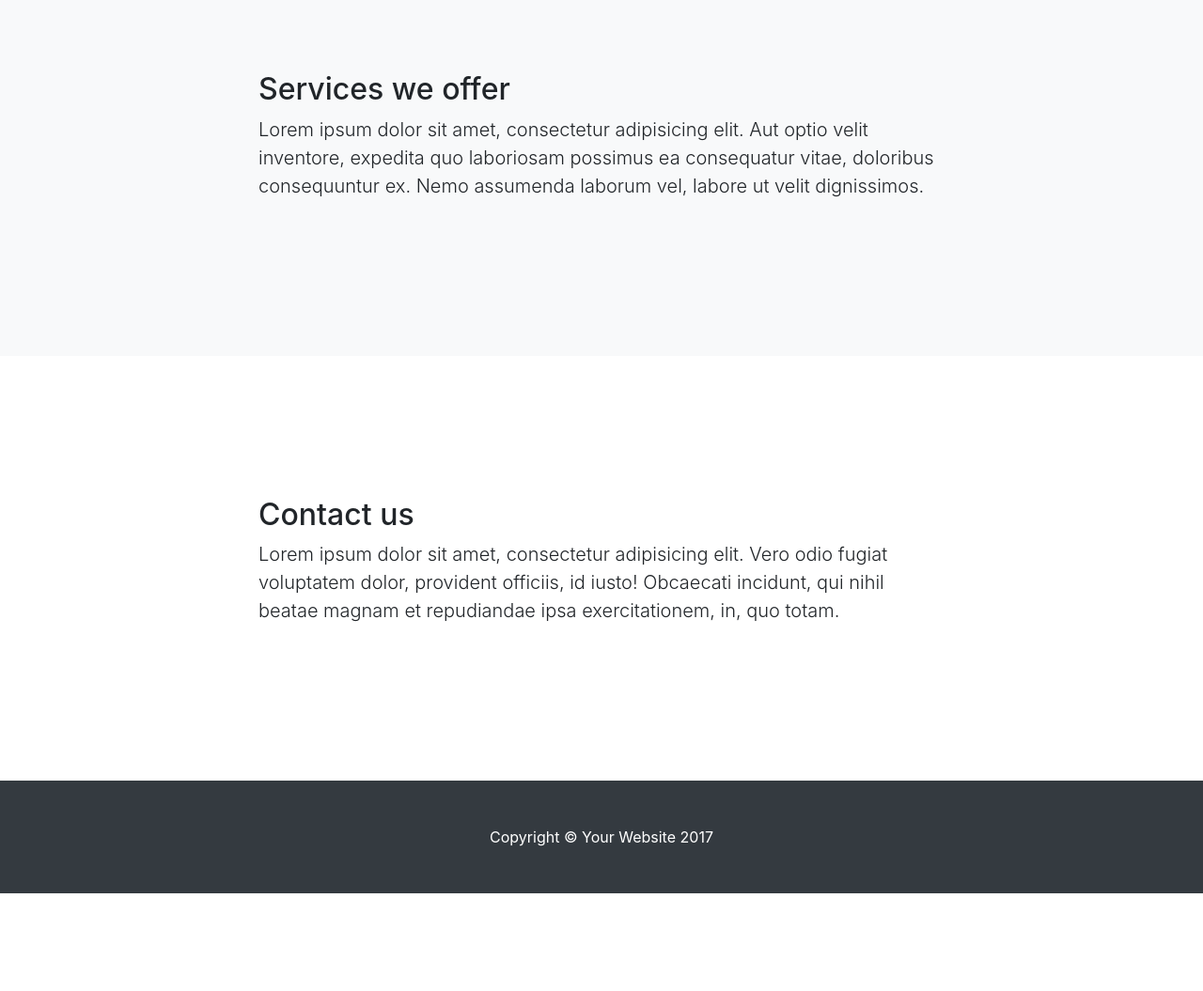
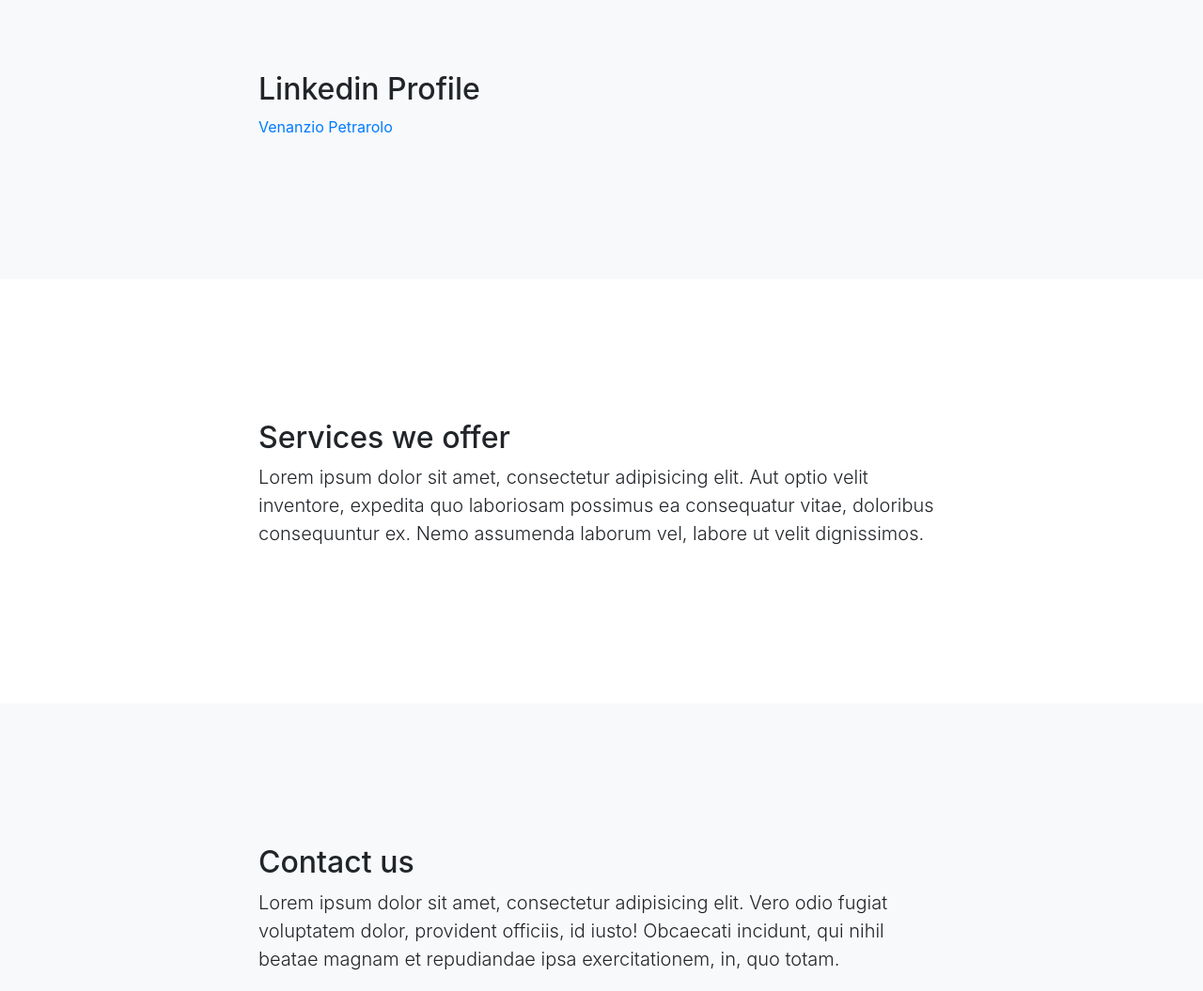
Before and after one commit to Petrarolo/venanz.io, a website with bundled scripts: page index.html in a window 1280 px wide. Shown: the part 1020-2075 px from the top of the page at 94% size. Before the commit the page ends 1971 px from the top, so only its background shows below. Built offline with nearby package versions, Linux system fonts and the light colour scheme.

Commit message:
added linkedin section

```diff
--- a/index.html
+++ b/index.html
@@ -8,13 +8,16 @@
     <meta name="description" content="">
     <meta name="author" content="">
 
-    <title>Scrolling Nav - Start Bootstrap Template</title>
+    <title>Venanzio</title>
 
     <!-- Bootstrap core CSS -->
     <link href="vendor/bootstrap/css/bootstrap.min.css" rel="stylesheet">
 
     <!-- Custom styles for this template -->
     <link href="css/scrolling-nav.css" rel="stylesheet">
+
+    <!-- linkedin -->
+    <script type="text/javascript" src="https://platform.linkedin.com/badges/js/profile.js" async defer></script>
 
   </head>
 
@@ -23,7 +26,7 @@
     <!-- Navigation -->
     <nav class="navbar navbar-expand-lg navbar-dark bg-dark fixed-top" id="mainNav">
       <div class="container">
-        <a class="navbar-brand js-scroll-trigger" href="#page-top">Start Bootstrap</a>
+        <a class="navbar-brand js-scroll-trigger" href="#page-top">Home</a>
         <button class="navbar-toggler" type="button" data-toggle="collapse" data-target="#navbarResponsive" aria-controls="navbarResponsive" aria-expanded="false" aria-label="Toggle navigation">
           <span class="navbar-toggler-icon"></span>
         </button>
@@ -31,6 +34,9 @@
           <ul class="navbar-nav ml-auto">
             <li class="nav-item">
               <a class="nav-link js-scroll-trigger" href="#about">About</a>
+            </li>
+            <li class="nav-item">
+              <a class="nav-link js-scroll-trigger" href="#linkedin">Linkedin</a>
             </li>
             <li class="nav-item">
               <a class="nav-link js-scroll-trigger" href="#services">Services</a>
@@ -67,7 +73,18 @@
       </div>
     </section>
 
-    <section id="services" class="bg-light">
+    <section id="linkedin" class="bg-light">
+      <div class="container">
+        <div class="row">
+          <div class="col-lg-8 mx-auto">
+            <h2>Linkedin Profile</h2>
+            <div class="LI-profile-badge"  data-version="v1" data-size="large" data-locale="en_US" data-type="horizontal" data-theme="dark" data-vanity="venanzio"><a class="LI-simple-link" href='https://za.linkedin.com/in/venanzio?trk=profile-badge'>Venanzio Petrarolo</a></div>
+          </div>
+        </div>
+      </div>
+    </section>
+
+    <section id="services">
       <div class="container">
         <div class="row">
           <div class="col-lg-8 mx-auto">
@@ -78,7 +95,7 @@
       </div>
     </section>
 
-    <section id="contact">
+    <section id="contact" class="bg-light">
       <div class="container">
         <div class="row">
           <div class="col-lg-8 mx-auto">
@@ -92,7 +109,7 @@
     <!-- Footer -->
     <footer class="py-5 bg-dark">
       <div class="container">
-        <p class="m-0 text-center text-white">Copyright &copy; Your Website 2017</p>
+        <p class="m-0 text-center text-white">Copyright &copy; Venanzio Petrarolo 2018</p>
       </div>
       <!-- /.container -->
     </footer>
```
